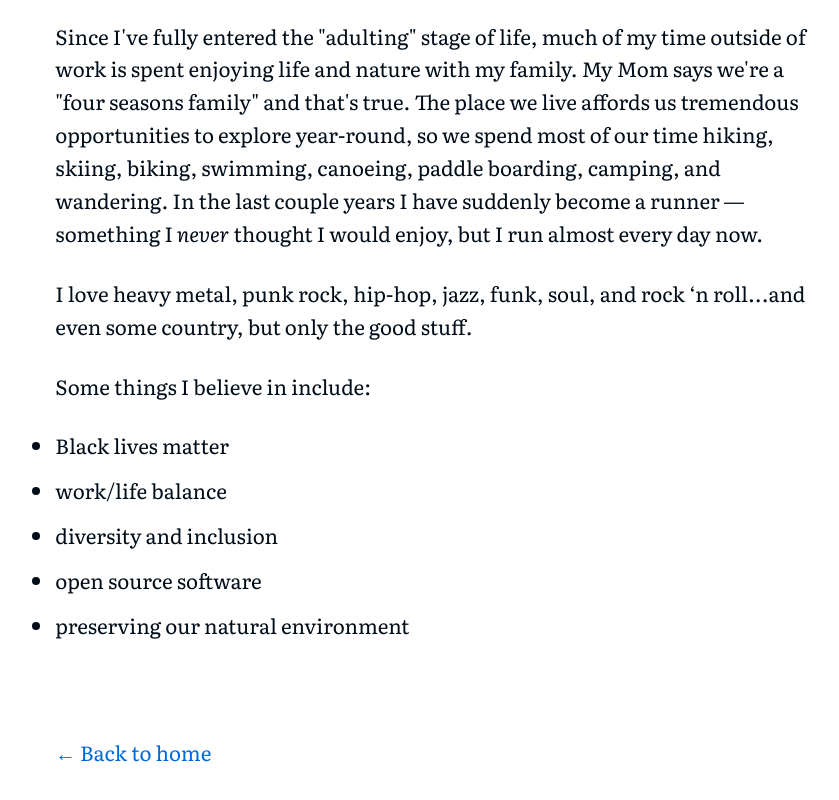
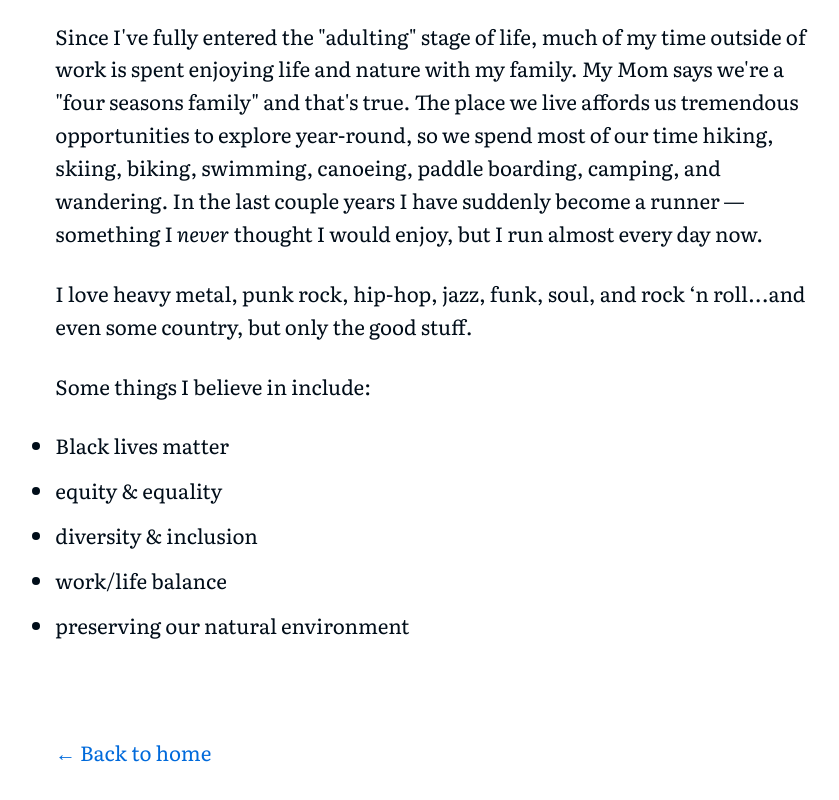
Before and after one commit to iamrentman/nextjs-personal-site, a Next.js app: page /about in a window 1280 px wide. Shown: the part 452-1252 px from the top of the page, without its empty margins (198-1037 px from the left). Built offline with nearby package versions, Linux system fonts and the light colour scheme.

Commit message:
Updates about content Removes console.log from [id].js

```diff
--- a/data/about.mdx
+++ b/data/about.mdx
@@ -8,7 +8,7 @@ I love heavy metal, punk rock, hip-hop, jazz, funk, soul, and rock ‘n roll...a
 
 Some things I believe in include:
 + Black lives matter
++ equity & equality
++ diversity & inclusion
 + work/life balance
-+ diversity and inclusion
-+ open source software
 + preserving our natural environment
--- a/pages/posts/[id].js
+++ b/pages/posts/[id].js
@@ -7,7 +7,6 @@ import postStyles from '../../global/posts.module.scss'
 
 
 export default function Post({ contentData }) {
-  console.log(contentData);
   return (
     <Layout>
       <Head>
```
